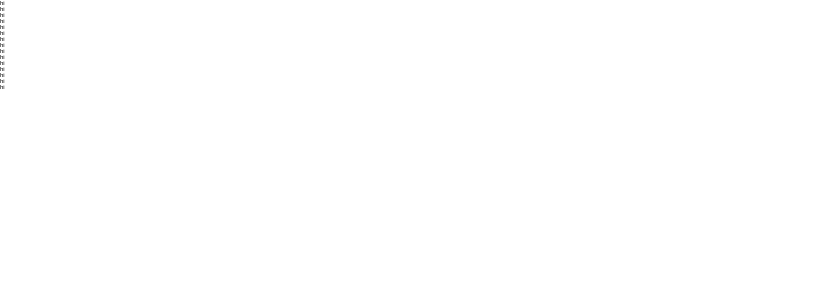
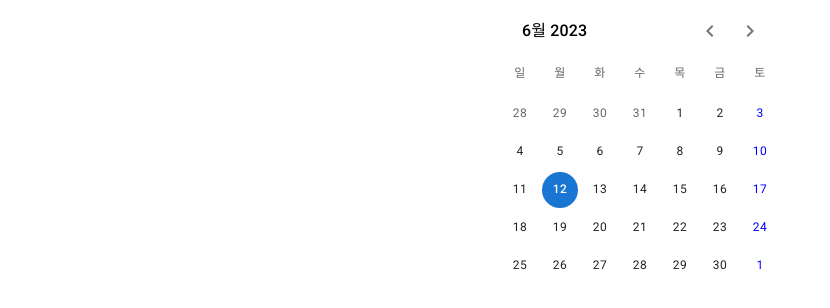
Before and after one commit to realize-idea-project/Remote_alarm_admin, a React (Create React App) app: page /schedule in a window 1280 px wide. Shown: the top 308 px of the page, without its empty margins (0-830 px from the left). Built offline with nearby package versions, Linux system fonts and the light colour scheme.

Commit message:
달력 ui

```diff
--- a/package.json
+++ b/package.json
@@ -9,7 +9,9 @@
     "@mui/icons-material": "^5.11.16",
     "@mui/material": "^5.13.5",
     "@mui/styled-engine-sc": "^5.12.0",
+    "@mui/x-date-pickers": "^6.8.0",
     "@types/react-router-dom": "^5.3.3",
+    "dayjs": "^1.11.8",
     "firebase": "^8.0.0",
     "lodash": "^4.17.21",
     "react": "^18.2.0",
--- a/src/components/drawers/BasicDrawer.tsx
+++ b/src/components/drawers/BasicDrawer.tsx
@@ -10,11 +10,14 @@ import ListItemIcon from "@mui/material/ListItemIcon";
 import ListItemText from "@mui/material/ListItemText";
 import InboxIcon from "@mui/icons-material/MoveToInbox";
 import MailIcon from "@mui/icons-material/Mail";
+import AccessTimeIcon from "@mui/icons-material/AccessTime";
 
 interface Props {
   isOpen: boolean;
   onClose: () => void;
 }
+
+type TabType = "알림 설정";
 
 export const BasicDrawer: React.FC<Props> = ({ isOpen, onClose }) => {
   return (
@@ -29,12 +32,13 @@ export const BasicDrawer: React.FC<Props> = ({ isOpen, onClose }) => {
         <div>
           <Toolbar />
           <Divider />
-          <List>
-            {["Inbox", "Starred", "Send email", "Drafts"].map((text, index) => (
+
+          <List sx={{ py: 0 }}>
+            {["알림 설정"].map((text, index) => (
               <ListItem key={text} disablePadding>
                 <ListItemButton sx={{ pr: 5 }}>
-                  <ListItemIcon>
-                    {index % 2 === 0 ? <InboxIcon /> : <MailIcon />}
+                  <ListItemIcon sx={{ minWidth: 30 }}>
+                    <AccessTimeIcon />
                   </ListItemIcon>
                   <ListItemText primary={text} />
                 </ListItemButton>
--- a/src/components/headers/SlideUpHeader.tsx
+++ b/src/components/headers/SlideUpHeader.tsx
@@ -47,7 +47,7 @@ export const SlideUpHeader = ({ window }: Props) => {
             >
               <MenuIcon />
             </IconButton>
-            <Typography variant="h6" component="div">
+            <Typography component="div">
               키즈카페 관리자 어플리케이션
             </Typography>
           </Toolbar>
--- a/src/index.css
+++ b/src/index.css
@@ -89,9 +89,9 @@ video {
   border: 0;
   font: inherit;
   vertical-align: baseline;
-  font-family: Arial, Helvetica, sans-serif;
+  font-family: "Roboto", "Helvetica", "Arial", sans-serif;
   box-sizing: border-box;
-  font-size: 62.5%;
+  font-size: 100%;
 }
 /* HTML5 display-role reset for older browsers */
 article,
--- /dev/null
+++ b/src/routes/Schedule/Day.tsx
@@ -0,0 +1,24 @@
+import dayjs, { Dayjs } from "dayjs";
+import { PickersDay, PickersDayProps } from "@mui/x-date-pickers/PickersDay";
+
+export const Day = (
+  props: PickersDayProps<Dayjs> & { selectedDay?: Dayjs | null }
+) => {
+  const { day, selectedDay, ...other } = props;
+
+  const getColor = (day: dayjs.Dayjs) => {
+    if (day.day() === 6) return "blue";
+    // else if (day.day() === 0) return "#c63939";
+    // return "black";
+  };
+
+  return (
+    <PickersDay
+      day={day}
+      sx={{
+        color: getColor(day),
+      }}
+      {...other}
+    />
+  );
+};
--- a/src/routes/Schedule/index.tsx
+++ b/src/routes/Schedule/index.tsx
@@ -1,30 +1,48 @@
-import React, { useState } from "react";
-import { styled } from "styled-components";
+import React from "react";
+import dayjs, { Dayjs } from "dayjs";
+import { LocalizationProvider } from "@mui/x-date-pickers";
+import { DateCalendar } from "@mui/x-date-pickers/DateCalendar";
+import { AdapterDayjs } from "@mui/x-date-pickers/AdapterDayjs";
+
+import { Day } from "./Day";
+import "dayjs/locale/ko";
 
 export const Schedule = () => {
-  const [value, onChange] = useState(new Date());
+  const [value, setValue] = React.useState<Dayjs | null>(dayjs(new Date()));
+
+  const handleChange = (value: dayjs.Dayjs | null) => {
+    setValue(value);
+  };
 
   return (
-    <Container>
-      <div>hi</div>
-      <div>hi</div>
-      <div>hi</div>
-      <div>hi</div>
-      <div>hi</div>
-      <div>hi</div>
-      <div>hi</div>
-      <div>hi</div>
-      <div>hi</div>
-      <div>hi</div>
-      <div>hi</div>
-      <div>hi</div>
-      <div>hi</div>
-      <div>hi</div>
-      <div>hi</div>
-    </Container>
+    <LocalizationProvider
+      dateAdapter={AdapterDayjs}
+      adapterLocale={dayjs.locale("ko")}
+    >
+      <DateCalendar
+        sx={{
+          "&.MuiDateCalendar-root": {
+            width: "100vw",
+            maxWidth: 300,
+            paddingX: 1,
+          },
+          ".css-1jsy6pn-MuiButtonBase-root-MuiPickersDay-root:not(.Mui-selected)":
+            {
+              border: "none",
+            },
+        }}
+        value={value}
+        onChange={handleChange}
+        views={["day"]}
+        fixedWeekNumber={5}
+        showDaysOutsideCurrentMonth
+        slots={{ day: Day }}
+        slotProps={{
+          day: {
+            selectedDay: value,
+          } as any,
+        }}
+      />
+    </LocalizationProvider>
   );
 };
-
-const Container = styled.div`
-  height: 100vh;
-`;
```
Also changed, not shown: src/Schedule/Calendar/Calendar.tsx (+7 -4 lines), src/components/Header.tsx (deleted, +0 -53 lines), 1 other file (tests, documents, lock files or other folders).
